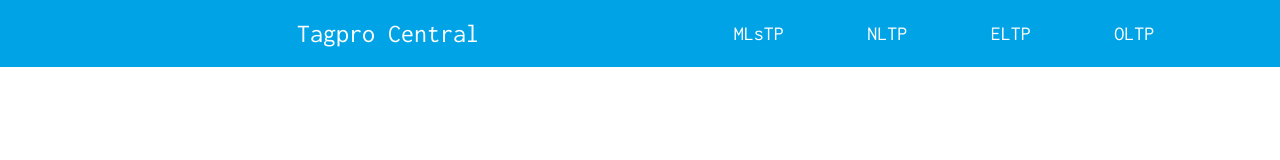
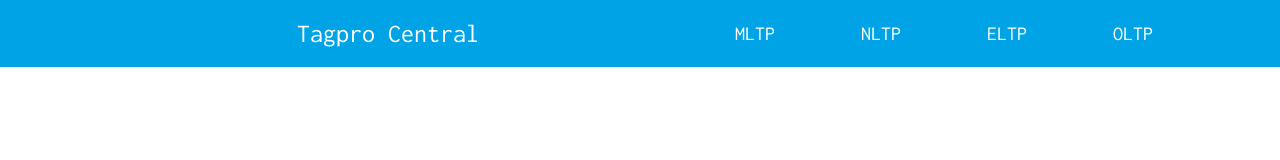
Before and after one commit to itsokthen/tagpro_central, a React (Create React App) app in the folder tagprocentral/: page / in a window 1280 px wide. Shown: the top 160 px of the page. Built offline with nearby package versions, Linux system fonts and the light colour scheme.

Commit message:
test change

```diff
--- a/tagprocentral/src/components/Navbar/Navbar.js
+++ b/tagprocentral/src/components/Navbar/Navbar.js
@@ -9,7 +9,7 @@ const Navbar = () => {
           <h1 id="logo">Tagpro Central</h1>
           <ul>
             <li>
-              <a href="#MLTP">MLsTP</a>
+              <a href="#MLTP">MLTP</a>
             </li>
             <li>
               <a href="#NLTP">NLTP</a>
```
